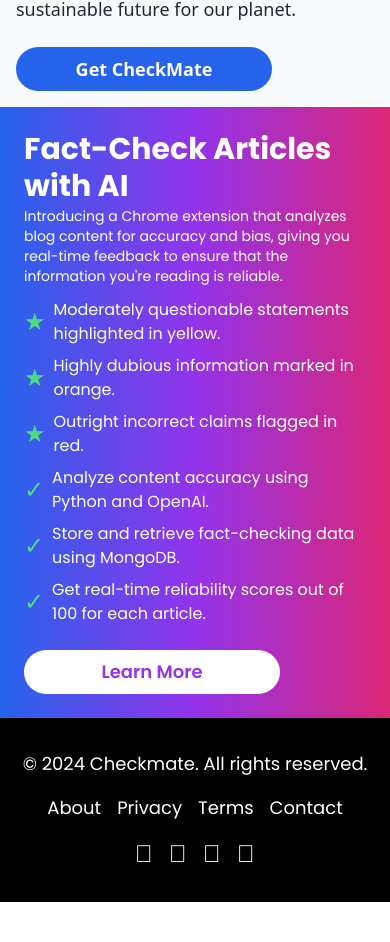
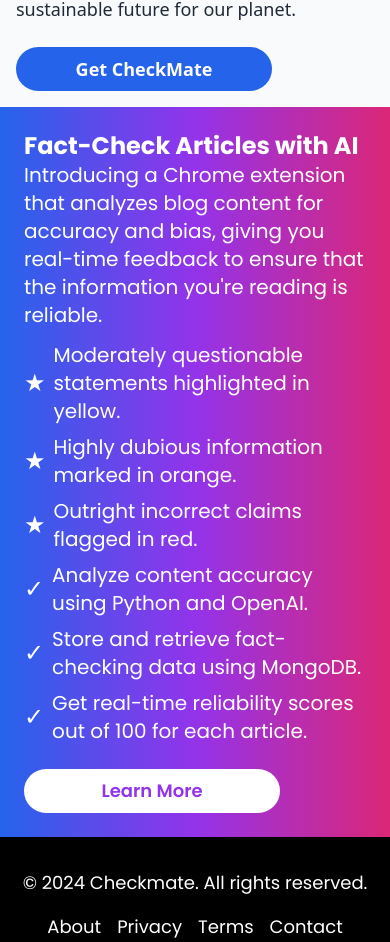
Before and after one commit to justjaiom/checkmate, a React (Create React App) app in the folder website/: page / in a window 390 px wide. Shown: the part 1300-2242 px from the top of the page. Before the commit the page ends 2202 px from the top, so only its background shows below. Built offline with nearby package versions, Linux system fonts and the light colour scheme.

Commit message:
responsiveness

```diff
--- a/website/src/components/hero.jsx
+++ b/website/src/components/hero.jsx
@@ -10,40 +10,40 @@
 
       {/* Right section - text content */}
       <div className="bg-gradient-to-r from-blue-600 via-purple-600 to-pink-600 w-full md:w-3/5 p-6 lg:p-16 text-white flex flex-col">
-        <h1 className="text-3xl md:text-4xl lg:text-5xl font-bold leading-tight md:mb-2 lg:mb-3">
+        <h1 className="text-2xl 2xl:text-4xl font-bold leading-tight md:mb-2 lg:mb-3">
           Fact-Check Articles with AI
         </h1>
 
-        <p className="text-sm mb-3 2xl:mb-8 xl:text-md 2xl:text-2xl ">
+        <p className="text-xl 2xl:text-2xl mb-3 2xl:mb-8 xl:text-md  ">
           Introducing a Chrome extension that analyzes blog content for accuracy and bias, giving you real-time feedback to ensure that the information you're reading is reliable.
         </p>
 
         {/* Bullet Points Section */}
-        <ul className="text-base md:text-lg lg:text-xl space-y-2 md:space-y-4 xl:text-md">
+        <ul className="text-xl 2xl:text-2xl space-y-2 md:space-y-4">
           {/* Stars */}
           <li className="flex items-center">
-            <span className="text-green-400 mr-2 md:mr-3 text-2xl lg:text-3xl">★</span>
+            <span className="text-white mr-2 md:mr-3 text-2xl lg:text-3xl">★</span>
             Moderately questionable statements highlighted in yellow.
           </li>
           <li className="flex items-center">
-            <span className="text-green-400 mr-2 md:mr-3 text-2xl lg:text-3xl">★</span>
+            <span className="text-white mr-2 md:mr-3 text-2xl lg:text-3xl">★</span>
             Highly dubious information marked in orange.
           </li>
           <li className="flex items-center">
-            <span className="text-green-400 mr-2 md:mr-3 text-2xl lg:text-3xl">★</span>
+            <span className="text-white mr-2 md:mr-3 text-2xl lg:text-3xl">★</span>
             Outright incorrect claims flagged in red.
           </li>
           {/* Positive Checkmarks */}
           <li className="flex items-center">
-            <span className="text-green-400 mr-2 md:mr-3 text-2xl lg:text-3xl">✓</span>
+            <span className="text-white mr-2 md:mr-3 text-2xl lg:text-3xl">✓</span>
             Analyze content accuracy using Python and OpenAI.
           </li>
           <li className="flex items-center">
-            <span className="text-green-400 mr-2 md:mr-3 text-2xl lg:text-3xl">✓</span>
+            <span className="text-white mr-2 md:mr-3 text-2xl lg:text-3xl">✓</span>
             Store and retrieve fact-checking data using MongoDB.
           </li>
           <li className="flex items-center">
-            <span className="text-green-400 mr-2 md:mr-3 text-2xl lg:text-3xl">✓</span>
+            <span className="text-white mr-2 md:mr-3 text-2xl lg:text-3xl">✓</span>
             Get real-time reliability scores out of 100 for each article.
           </li>
         </ul>
--- a/website/src/components/navbar.jsx
+++ b/website/src/components/navbar.jsx
@@ -14,7 +14,7 @@
           <li>
             <a
               href="#"
-              className='bg-gradient-to-r from-blue-600 via-purple-600 to-pink-600 text-white px-4 py-2 rounded' // Gradient background for Source Code button
+              className='bg-blue-600 text-white px-4 py-2 rounded' // Gradient background for Source Code button
               style={{ fontWeight: 'normal', fontSize: '0.875rem' }}
             >
               Source Code
```
